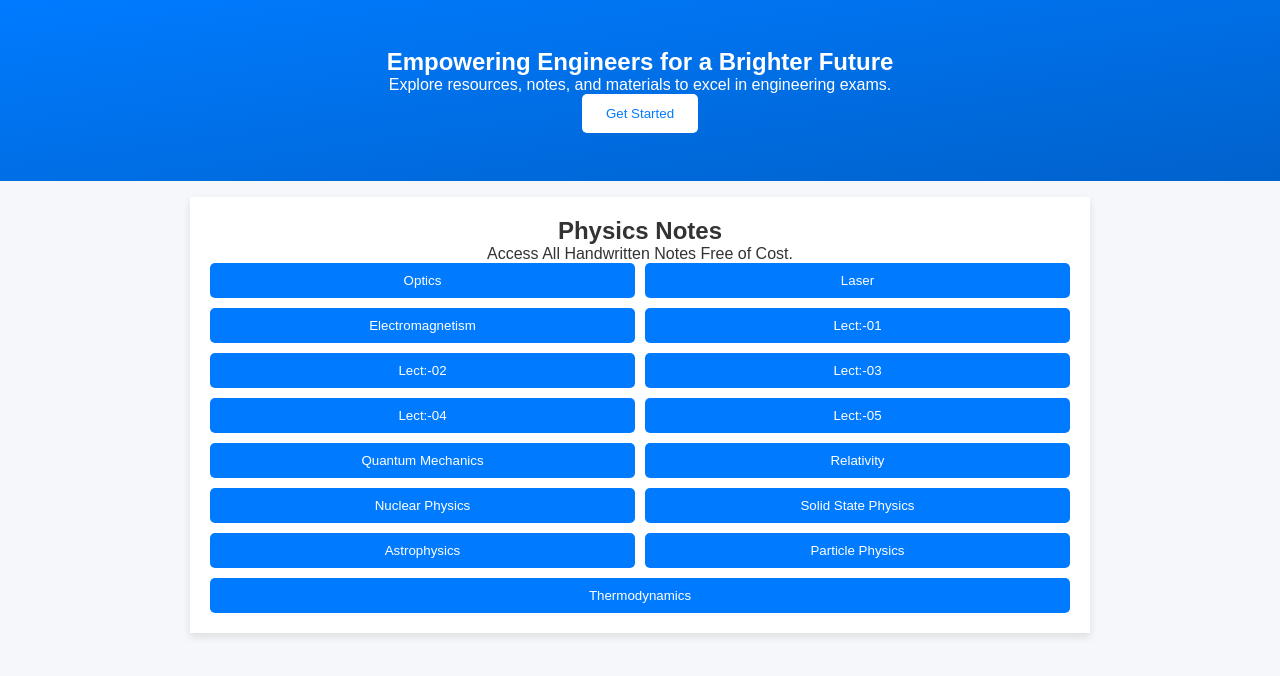
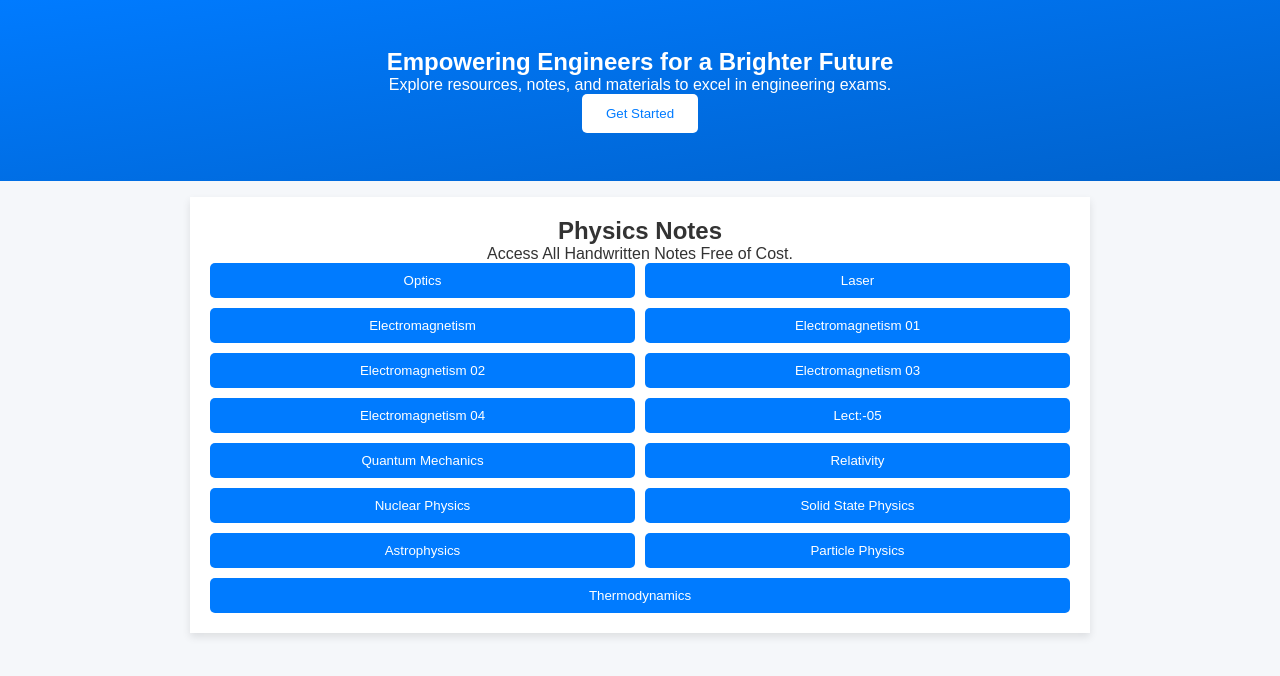
Before and after one commit to rajkumarmotivationspeaker/Bihar-Engineer-Help-, a plain HTML site: page new_phy.html in a window 1280 px wide. Drawn offline with Linux system fonts and the light colour scheme.

Commit message:
Update new_phy.html

```diff
--- a/new_phy.html
+++ b/new_phy.html
@@ -106,10 +106,10 @@
             <button onclick="window.open('https://drive.google.com/file/d/13c6VxlT395_WRW2reMOyyEXcxst-hN84/preview')">Optics</button>
             <button onclick="window.open('https://drive.google.com/file/d/19EWBK1WrCiL-cDI7jZQtqbxxlPA9mi50/preview')"> Laser</button>
             <button>Electromagnetism</button>
-            <button onclick="window.open('https://drive.google.com/file/d/1I5cKkdEzM52oV-pxg8e6w1Xy1xn6UV9V/preview')"> Lect:-01</button>
-            <button onclick="window.open('https://drive.google.com/file/d/1IH3Vkk9W6oB_zXeYBzp8E-Ypp7D6YaDr/preview')"> Lect:-02</button>
-            <button onclick="window.open('https://drive.google.com/file/d/1IPRNr1U1fO3_yb_h9KzhGfZ1FM9mlB4S/preview')"> Lect:-03</button>
-            <button onclick="window.open('https://drive.google.com/file/d/1IPd2AHmAMut0BVsQwenLXkX-saV3_xHE/preview')"> Lect:-04</button>
+            <button onclick="window.open('https://drive.google.com/file/d/1I5cKkdEzM52oV-pxg8e6w1Xy1xn6UV9V/preview')"> Electromagnetism 01</button>
+            <button onclick="window.open('https://drive.google.com/file/d/1IH3Vkk9W6oB_zXeYBzp8E-Ypp7D6YaDr/preview')"> Electromagnetism 02</button>
+            <button onclick="window.open('https://drive.google.com/file/d/1IPRNr1U1fO3_yb_h9KzhGfZ1FM9mlB4S/preview')"> Electromagnetism 03</button>
+            <button onclick="window.open('https://drive.google.com/file/d/1IPd2AHmAMut0BVsQwenLXkX-saV3_xHE/preview')"> Electromagnetism 04</button>
             <button onclick="window.open('#')"> Lect:-05</button>
 
             <button onclick="window.open('#')">Quantum Mechanics</button>
```
